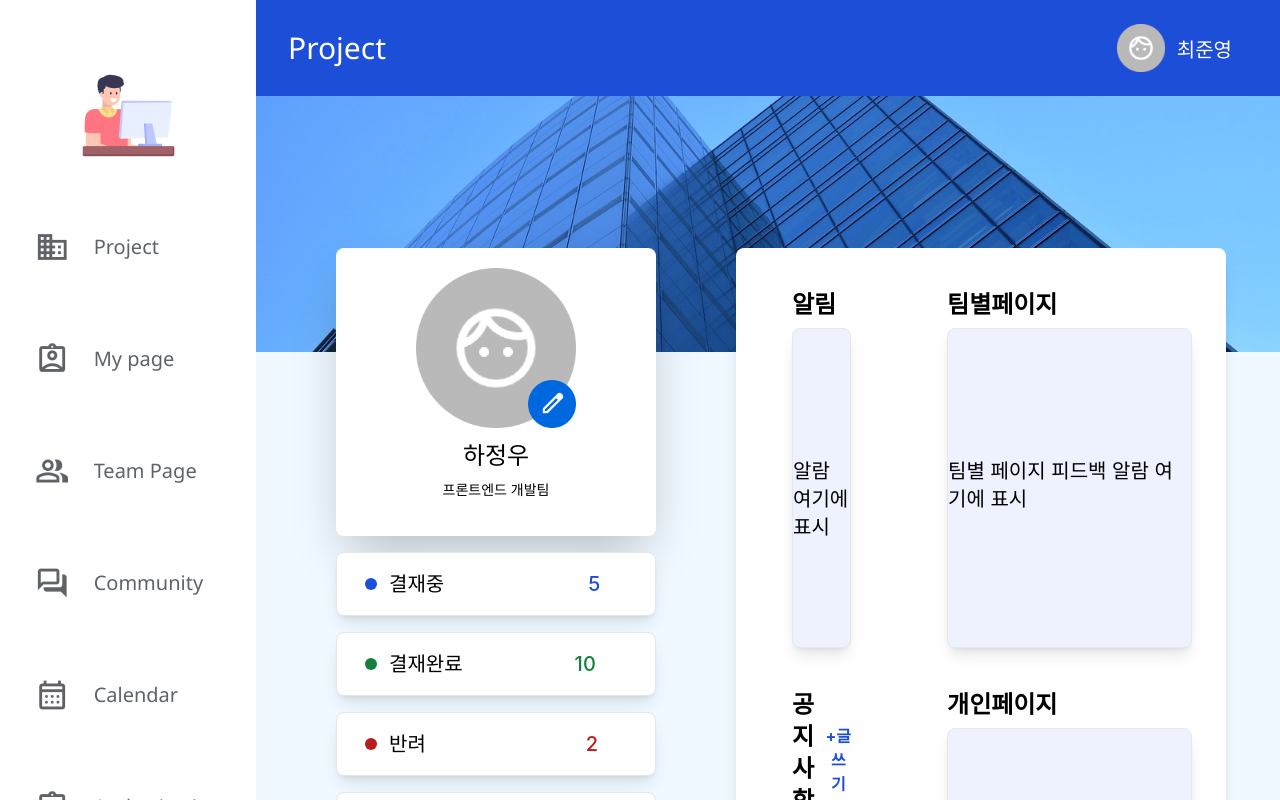
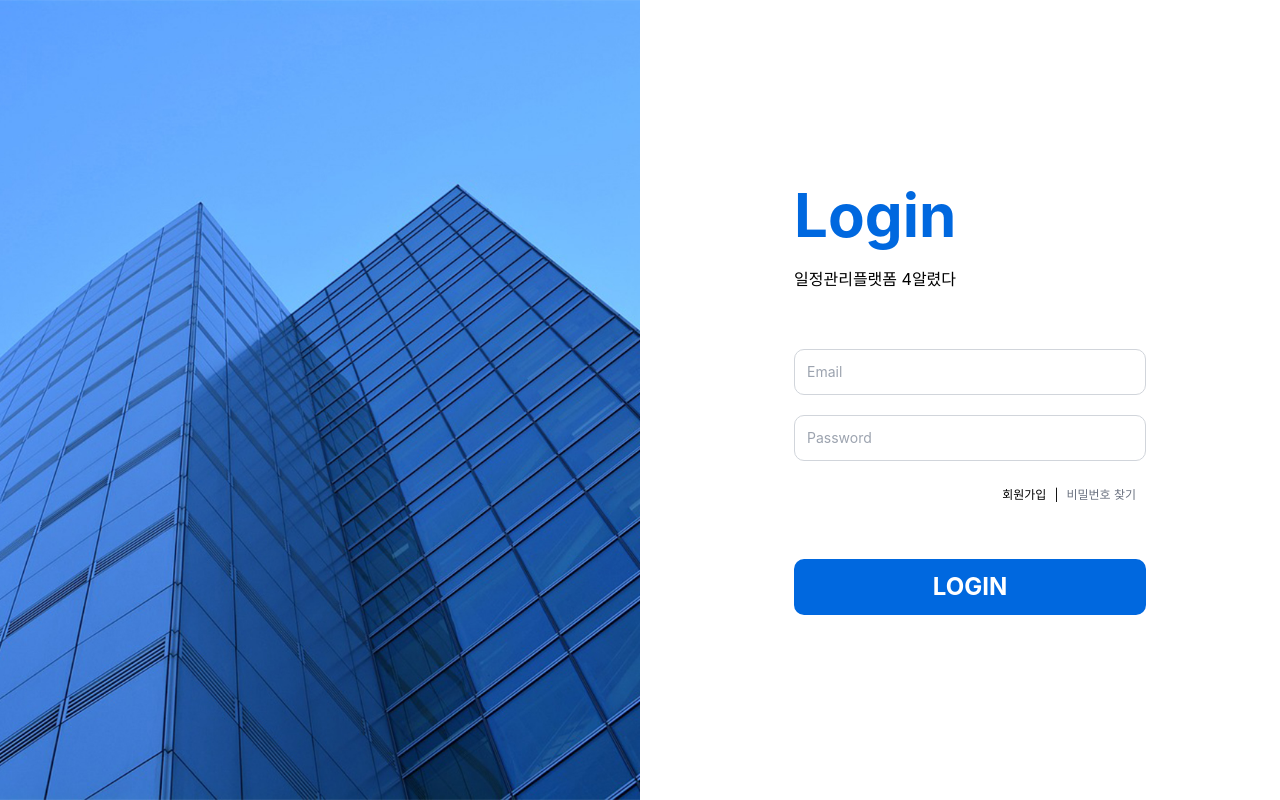
Before and after one commit to zzzissu/elice-first-project, a React (Create React App) app: page / in a window 1280 px wide. Shown: the top 800 px of the page. Built offline with nearby package versions, Linux system fonts and the light colour scheme.

Commit message:
[fix]로그인 페이지에서 login버튼을 누르면 layout으로 가는 기능 추가

```diff
--- a/src/App.tsx
+++ b/src/App.tsx
@@ -1,5 +1,5 @@
 import React from 'react';
-import { Route, Routes } from 'react-router-dom';
+import { Route, Routes, Navigate} from 'react-router-dom';
 import LoginPage from './pages/LoginPage';
 import Layout from './pages/Layout';
 import MyPage from './components/myPage/MyPage';
@@ -17,8 +17,11 @@ import WorkingOutsideApplicationForm from './components/applicationForm/WorkingO
 
 const App = () => (
   <Routes>
+
+
     <Route path="/" element={<LoginPage />} />
-    <Route path="/*" element={<Layout />}>
+
+    <Route path="Layout/*" element={<Layout />}>
       <Route path="Project/*" element={<Project />} />
       <Route index element={<Project />} />
 
--- a/src/pages/LoginPage.tsx
+++ b/src/pages/LoginPage.tsx
@@ -9,9 +9,12 @@ const LoginPage = () => {
   const [password, setPassword] = useState('');
   const [isModalOpen, setIsModalOpen] = useState(false);
 
+  const navigate = useNavigate();
+
   const handleLogin = () => {
     console.log('Email:', email);
     console.log('Password:', password);
+    navigate('Layout/');
   };
 
   const openPasswordResetModal = () => {
```
